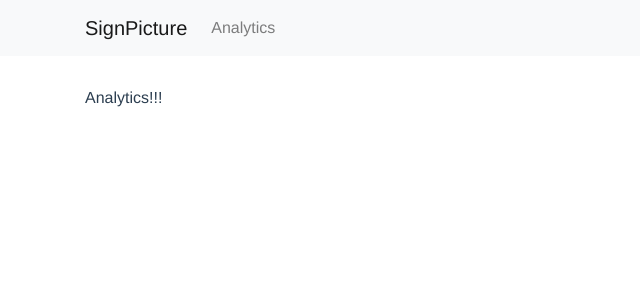
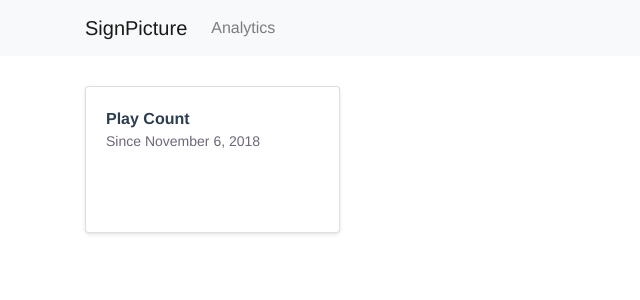
Before and after one commit to Team-Fruit/signpic.teamfruit.net, a Vue app: page /analytics in a window 1280 px wide. Shown: the top 300 px of the page, without its empty margins (0-640 px from the left). Built offline with nearby package versions, Linux system fonts and the light colour scheme; no server answers.

Commit message:
analytics card

```diff
--- a/src/components/Analytics.vue
+++ b/src/components/Analytics.vue
@@ -1,11 +1,59 @@
 <template>
     <b-container>
-        Analytics!!!
+        <b-card>
+            <p class="title">Play Count</p>
+            <p class="subtitle">Since November 6, 2018</p>
+            <p class="text">{{ playcount }}</p>
+        </b-card>
     </b-container>
 </template>
 
 <script>
+import axios from 'axios'
+
 export default {
-  name: 'Analytics'
+  name: 'Analytics',
+  data () {
+    return {
+      playcount: null
+    }
+  },
+  mounted () {
+    axios
+      .get('https://signpic.teamfruit.net/api/playcount')
+      .then(response => (this.playcount = response.data.count.toLocaleString()))
+  }
 }
 </script>
+
+<style scoped>
+p {
+    margin: 0;
+}
+
+.card {
+    width: 255px;
+    height: 147px;
+    box-shadow: 0 2px 4px -1px rgba(0,0,0,.1),0 2px 2px -2px rgba(0,0,0,.02),0 1px 4px 0 rgba(0,0,0,.04);
+}
+
+.title {
+    font-weight: 600;
+    font-size: 16px;
+    line-height: 24px;
+}
+
+.subtitle {
+    color: #6e6779;
+    font-weight: 400;
+    font-size: 14px;
+    line-height: 21px;
+}
+
+.text {
+    padding-top: 20px;
+    color: #6441a4;
+    font-weight: 600;
+    font-size: 28px;
+}
+</style>
```
